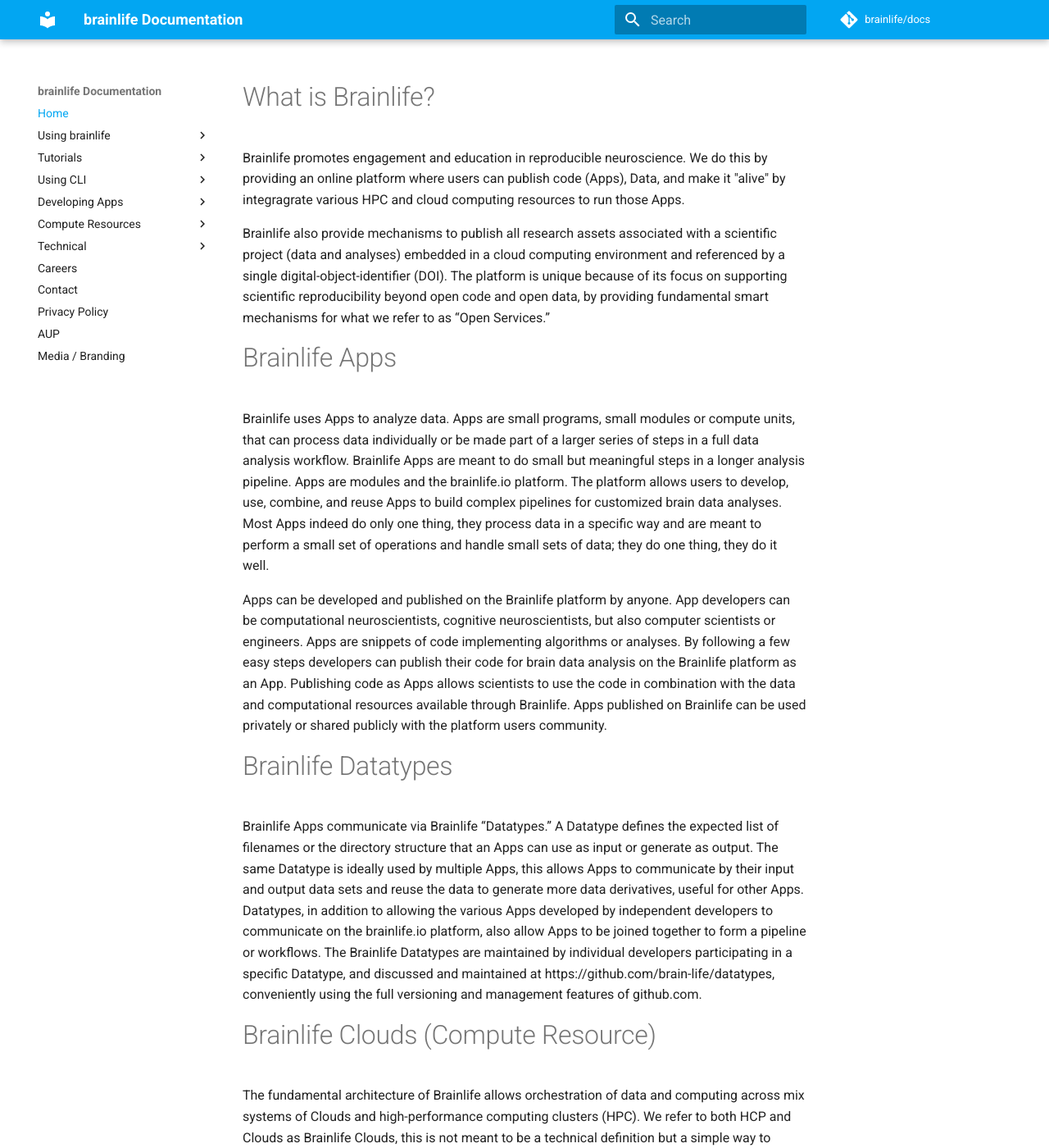
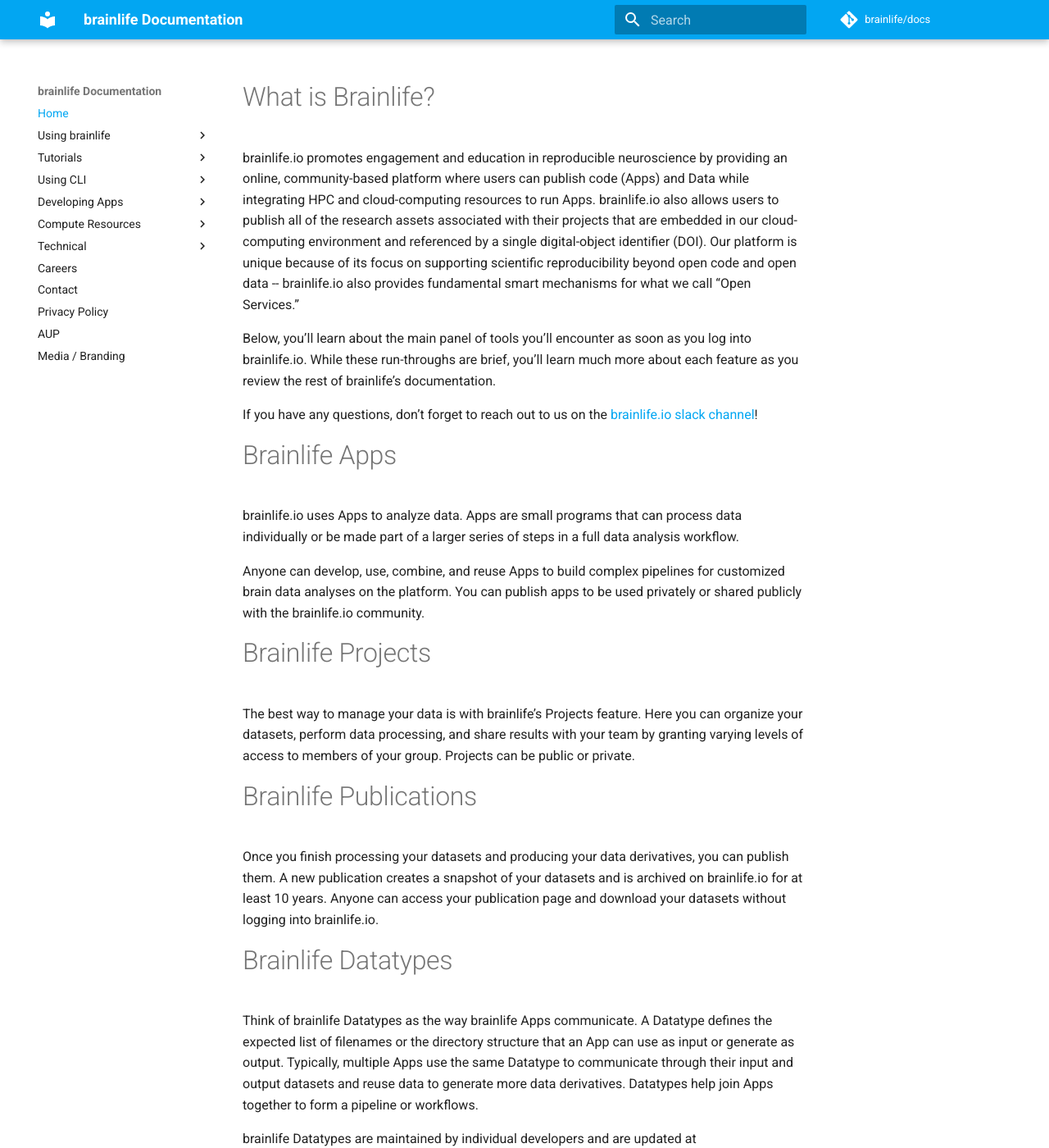
Before and after one commit to brainlife/docs, an MkDocs documentation site: the page built from docs/index.md, in a window 1280 px wide and 1400 px high. Shown: the whole window at 82% size. Built offline with MkDocs 1.6.1 and Material for MkDocs 9.7.7, drawn with Linux system fonts in a browser that asks for light colours; comment, search, counter and statistics services are not loaded; some of the changed text lies outside the part shown.

Commit message:
Edits -- documentation home page
- Trimmed these descriptions waaaay down -- users will learn plenty more about each aspect as they work with the platform/rest of the documentation.
- Tried to add some more engaging language
- Rearranged sections to follow order of tool bar in platform
- Added new features
- Removed image of old poster & references (references can live somewhere else, maybe home page or a different page of documentation but don't really belong here with instructions unless you want them here)

Please edit for accuracy & style as you see fit

```diff
--- a/docs/index.md
+++ b/docs/index.md
@@ -2,32 +2,44 @@
 
 # What is Brainlife?
 
-Brainlife promotes engagement and education in reproducible neuroscience. We do this by providing an online platform where users can publish code (Apps), Data, and make it "alive" by integragrate various HPC and cloud computing resources to run those Apps.
+brainlife.io promotes engagement and education in reproducible neuroscience by providing an online, community-based platform where users can publish code (Apps) and Data while integrating HPC and cloud-computing resources to run Apps. brainlife.io also allows users to publish all of the research assets associated with their projects that are embedded in our cloud-computing environment and referenced by a single digital-object identifier (DOI). Our platform is unique because of its focus on supporting scientific reproducibility beyond open code and open data -- brainlife.io also provides fundamental smart mechanisms for what we call “Open Services.”
 
-Brainlife also provide mechanisms to publish all research assets associated with a scientific project (data and analyses) embedded in a cloud computing environment and referenced by a single digital-object-identifier (DOI). The platform is unique because of its focus on supporting scientific reproducibility beyond open code and open data, by providing fundamental smart mechanisms for what we refer to as “Open Services.”
+Below, you’ll learn about the main panel of tools you’ll encounter as soon as you log into brainlife.io. While these run-throughs are brief, you’ll learn much more about each feature as you review the rest of brainlife’s documentation.
+
+If you have any questions, don’t forget to reach out to us on the [brainlife.io slack channel](https://brainlife.io/docs/contact/)!
 
 # Brainlife Apps
 
-Brainlife uses Apps to analyze data. Apps are small programs, small modules or compute units, that can process data individually or be made part of a larger series of steps in a full data analysis workflow. Brainlife Apps are meant to do small but meaningful steps in a longer analysis pipeline. Apps are modules and the brainlife.io platform. The platform allows users to develop, use, combine, and reuse Apps to build complex pipelines for customized brain data analyses. Most Apps indeed do only one thing, they process data in a specific way and are meant to perform a small set of operations and handle small sets of data; they do one thing, they do it well.
+brainlife.io uses Apps to analyze data. Apps are small programs that can process data individually or be made part of a larger series of steps in a full data analysis workflow.
 
-Apps can be developed and published on the Brainlife platform by anyone. App developers can be computational neuroscientists, cognitive neuroscientists, but also computer scientists or engineers. Apps are snippets of code implementing algorithms or analyses. By following a few easy steps developers can publish their code for brain data analysis on the Brainlife platform as an App. Publishing code as Apps allows scientists to use the code in combination with the data and computational resources available through Brainlife. Apps published on Brainlife can be used privately or shared publicly with the platform users community.
+Anyone can develop, use, combine, and reuse Apps to build complex pipelines for customized brain data analyses on the platform. You can publish apps to be used privately or shared publicly with the brainlife.io community.
+
+# Brainlife Projects
+
+The best way to manage your data is with brainlife’s Projects feature. Here you can organize your datasets, perform data processing, and share results with your team by granting varying levels of access to members of your group. Projects can be public or private.
+
+# Brainlife Publications
+
+Once you finish processing your datasets and producing your data derivatives, you can publish them. A new publication creates a snapshot of your datasets and is archived on brainlife.io for at least 10 years. Anyone can access your publication page and download your datasets without logging into brainlife.io.
 
 # Brainlife Datatypes
 
-Brainlife Apps communicate via Brainlife “Datatypes.” A Datatype defines the expected list of filenames or the directory structure that an Apps can use as input or generate as output. The same Datatype is ideally used by multiple Apps, this allows Apps to communicate by their input and output data sets and reuse the data to generate more data derivatives, useful for other Apps. Datatypes, in addition to allowing the various Apps developed by independent developers to communicate on the brainlife.io platform, also allow Apps to be joined together to form a pipeline or workflows. The Brainlife Datatypes are maintained by individual developers participating in a specific Datatype, and discussed and maintained at https://github.com/brain-life/datatypes, conveniently using the full versioning and management features of github.com.
+Think of brainlife Datatypes as the way brainlife Apps communicate. A Datatype defines the expected list of filenames or the directory structure that an App can use as input or generate as output. Typically, multiple Apps use the same Datatype to communicate through their input and output datasets and reuse data to generate more data derivatives. Datatypes help join Apps together to form a pipeline or workflows.
 
-# Brainlife Clouds (Compute Resource)
+brainlife Datatypes are maintained by individual developers and are updated at [https://github.com/brainlife/datatypes](https://github.com/brainlife/datatypes).
 
-The fundamental architecture of Brainlife allows orchestration of data and computing across mix systems of Clouds and high-performance computing clusters (HPC). We refer to both HCP and Clouds as Brainlife Clouds, this is not meant to be a technical definition but a simple way to communicate the fact that compute resources can be registered on the platform. Brainlife orchestration allows platform users and compute resource providers to register a compute resource and make it available publicly to the full Brainlife users community or privately to a subset of users. Brainlife has smart mechanisms that allow Apps to run on different resources, privately or publicly. Whereas with the more traditional approach of running an entire workflow on a single resource or on a small set of resources, does not allow optimization of the workflow (or parts of it) on every resources. Brainlife approach instead allows App Developers to identify the best resources available for the App the develop. This mechanisms is provided by scoring the compute resources available on the Brainlife platform depending on how well they work with the App being develop. Brainlife automatically keeps track of statistics, such as success rate a time to compute so that the users can quickly glance how often and efficiently each App has been processing data and make an informed choice when choosing among similar Apps to process a dataset.
+# Brainlife Datasets
 
-# Brainlife Viz (Cloud Visualization)
+Our Datasets feature offers more than 300 datasets that users can import. This feature was established as part of a project that brainlife.io is collaborating with DataLad on. brainlife.io’s Datasets feature allows you to select and import the DataLad datasets you need from our list.
 
-Brainlife provides mechanisms to perform data visualization on the Cloud side – without moving data to the web-browser of the users in location distal from the data. Data visualization is meant to provide users with an agile way to get feedback on the quality of the results generated by Apps and pipelines. Visualization is implemented with smart cloud-side methods, so that data are not moved from the Cloud to the users computer. This increases security and improves data management. Brainlife Viz allows running major software for data visualization familiar to the neuroscience community (e.g., FreeView, FSLview, MRview). We also developed an innovative method to run GPU rendered visualization on the cloud via Docker and VNC. Brainlife Viz as well as the Apps can be openly and conveniently contributed by developers to the Brainlife platform.
+# Brainlife Resources
 
-![ohbm2019](/docs/img/ohbm_poster_brainlife.10dpi.png)
+We know it takes a lot of computing power to run workflows. That’s why brainlife allows users to work with data and computers across a mix of cloud systems and high-performance computing clusters (HPC). Both brainlife users and compute resource providers can register a compute resource that is publicly available to the entire brainlife community or privately available to certain users.
 
-[Download Poster (pdf)](/docs/img/ohbm_poster_brainlife.150dpi.100cm_by_185cm.pdf)
+Our compute resources are unique because, instead of running an entire workflow on a single resource, App developers can identify the best resource for each individual App by scoring brainlife.io’s compute resources on how well they work with each App. brainlife.io automatically keeps track of success rate and time to compute so that users can easily see how efficiently each resource processes data for each App.
 
-# Reference
+# Brainlife Visualizations
 
-This research was supported by NSF OAC-1916518, NSF IIS-1912270, NSF, IIS-1636893, NSF BCS-1734853, NIH 1R01EB029272-01, Google Cloud, a Microsoft Research Award, A Microsoft Investigator Fellowship, the Indiana University Areas of Emergent Research initiative “Learning: Brains, Machines, Children.”
+Users can perform data visualizations on brainlife.io in the cloud instead of on their own computer, which means better security and data management. Data visualization gives users feedback on the quality of the results generated by Apps and pipelines. The visualizations allow users to run popular software for data visualization like FreeView, FSLview,  or MRview. Users can additionally run GPU-rendered visualizations on the cloud through Docker and VNC. Similar to Apps, developers can contribute visualizations to the platform.
+
+Are you ready to start using brainlife.io? [Get started here!](https://brainlife.io/docs/user/started/)
```
